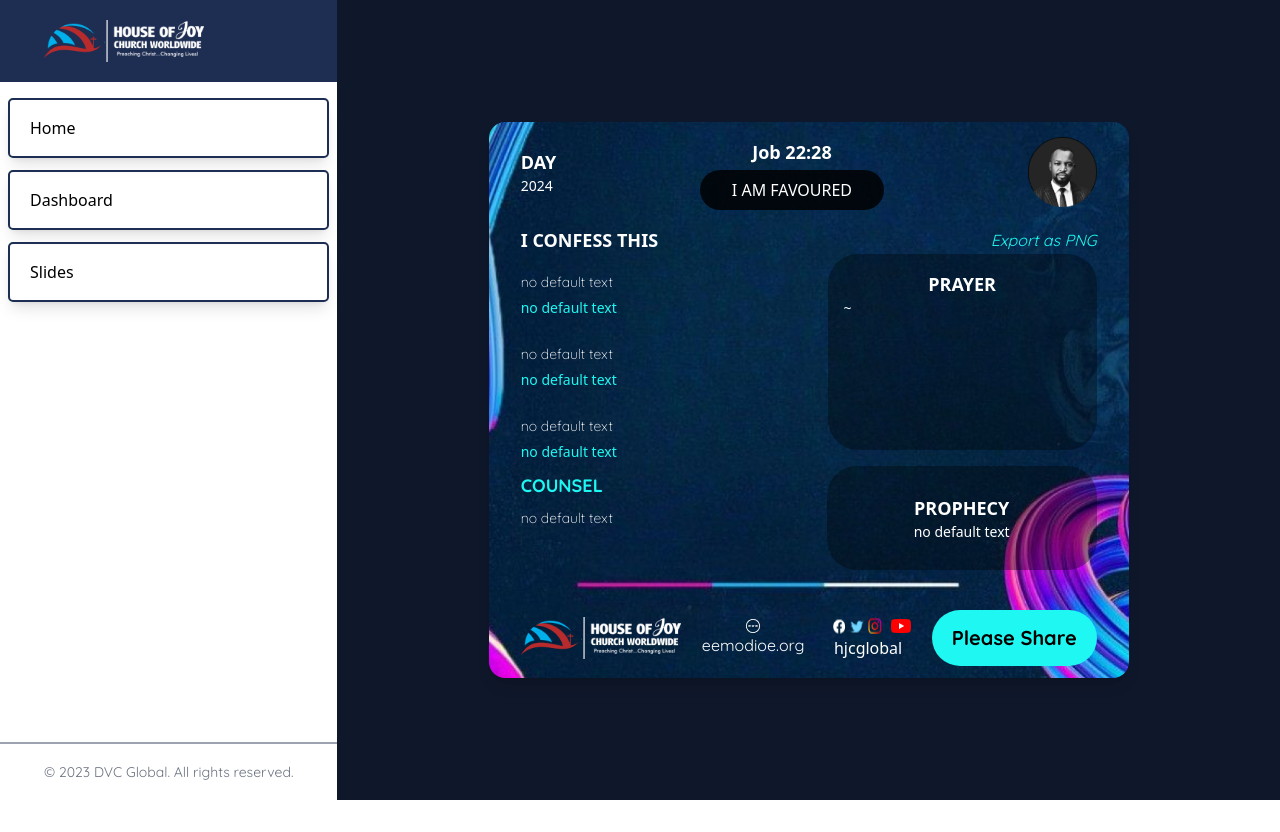
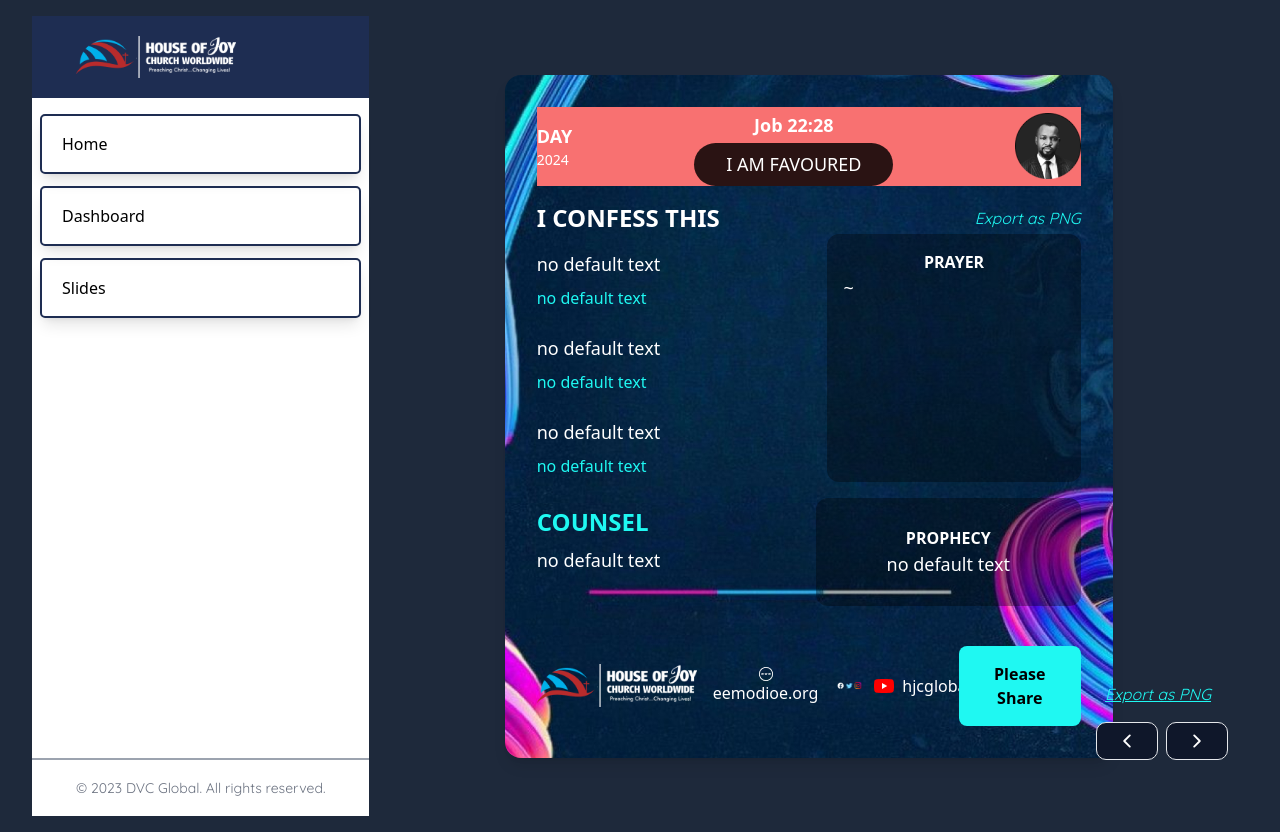
Before and after one commit to Vickel77/eemodiae-dvc, a React (Vite) app: page / in a window 1280 px wide. Before the commit the page ends 800 px from the top, so only its background shows below. Built offline with nearby package versions, Linux system fonts and the light colour scheme.

Commit message:
further changes for the tab buttons and the export tag

```diff
--- a/src/App.jsx
+++ b/src/App.jsx
@@ -1,9 +1,17 @@
-import React, { useState } from "react";
+import React, { useState, useRef } from "react";
 import InputContext from "./contexts/inputContext.js";
-import { BrowserRouter, Routes, Route } from "react-router-dom";
+import { BrowserRouter, Routes, Route, useNavigate } from "react-router-dom";
 import MainContent from "./components/MainContent";
 import NextPage from "./components/NextPage.jsx"; // Another page to navigate to
 import Form from "./components/Form.jsx";
+import { FaArrowRight, FaArrowLeft } from "react-icons/fa";
+import { IoChevronForwardOutline } from "react-icons/io5";
+import { IoChevronBackOutline } from "react-icons/io5";
+import {
+  exportComponentAsJPEG,
+  exportComponentAsPDF,
+  exportComponentAsPNG,
+} from "react-component-export-image";
 
 const App = () => {
   const [confession1, setConfession1] = useState("");
@@ -18,6 +26,66 @@ const App = () => {
   const [day, setDay] = useState("");
   const [month, setMonth] = useState("");
   const [title, setTitle] = useState("");
+  const [activeTab, setActiveTab] = useState(0);
+
+  const componentRef = useRef();
+
+
+  const tabs = [
+    {
+      id: 1,
+      title: "I CONFESS THIS",
+      content: [
+        {
+          text: confession1 || "no default text",
+          reference: scripture1 || "no default text",
+        },
+        {
+          text: confession2 || "no default text",
+          reference: scripture2 || "no default text",
+        },
+        {
+          text: confession3 || "no default text",
+          reference: scripture3 || "no default text",
+        },
+      ],
+    },
+
+    {
+      id: 2,
+      title: "COUNSEL",
+      content: [
+        {
+          text: counsel || "no counsel yet",
+          reference: "",
+        },
+      ],
+      title2: "PROPHECY",
+      update: [
+        {
+          text2: prophecy || "no prophecy yet",
+        },
+      ],
+    },
+    {
+      id: 3,
+      title: "PRAYERS",
+      content: [
+        {
+          text: "~ Lord I thank you, for baptizing me with fire.",
+          reference: "( Heb 1:7 )",
+        },
+        {
+          text: "~ Help me Lord, to increase your fire in my life.",
+          reference: "( ACTS 4:31 )",
+        },
+        {
+          text: "~ My fire will never go out in Jesus name. ",
+          reference: "( Lev 6:12 )",
+        },
+      ],
+    },
+  ];
 
   return (
     <InputContext.Provider
@@ -46,10 +114,14 @@ const App = () => {
         setMonth,
         title,
         setTitle,
+        setActiveTab,
+        activeTab,
+        tabs,
+        componentRef,
       }}
     >
       <BrowserRouter>
-        <div className="bg-slate-900 w-full flex justify-center">
+        <div className="bg-slate-800 w-full relative   flex justify-center">
           {/* Define Routes for different components */}
           <Routes>
             {/* Route for the MainContent component (the homepage or default page) */}
@@ -59,6 +131,42 @@ const App = () => {
             <Route path="/form" element={<Form />} />
             <Route path="/slide" element={<NextPage />} />
           </Routes>
+          <div className="space-x-2 mt-auto bottom-10 right-5 p-4 flex flex-col items-center justify-center absolute">
+            <div>
+              <p
+                className="italic underline cursor-pointer quicksand linearColor"
+                onClick={() =>
+                  exportComponentAsPNG(componentRef, {
+                    quality: 1,
+                    scale: 2, // Increase scale to improve clarity
+                    backgroundColor: "#ffffff", // Sets a solid white background to avoid transparency
+                  })
+                }
+              >
+                Export as PNG
+              </p>
+            </div>
+            <div className=" space-x-2  p-4 flex ">
+              <button
+                className=" rounded-[10px] bg-slate-900 border px-[20px] text-[20px] quicksand py-2  text-white"
+                onClick={() => {
+                  if (activeTab === 0) {
+                    window.location.href ='/';
+                  } else {
+                    setActiveTab((activeTab - 1) % tabs.length);
+                  }
+                }}
+              >
+                <IoChevronBackOutline />
+              </button>
+              <button
+                className="rounded-[10px] px-[20px] border bg-slate-900 text-[20px] quicksand py-2  text-white"
+                onClick={() => setActiveTab((activeTab + 1) % tabs.length)}
+              >
+                <IoChevronForwardOutline />
+              </button>
+            </div>
+          </div>
         </div>
       </BrowserRouter>
     </InputContext.Provider>
--- a/src/components/Header.jsx
+++ b/src/components/Header.jsx
@@ -8,8 +8,8 @@ import InputContext from '../contexts/inputContext';
 const Header = () => {
   const {day, month, title} = useContext(InputContext)
   return (
-    <div>
-       <div className="flex justify-between items-center mb-4">
+    <div className = "bg-red-400">
+       <div className="flex  lg:flex-row w-full justify-between items-center mb-4">
         <div>
           <Title text={`DAY ${day}`} />
           <TextContent text={`${month} 2024` } />
@@ -19,7 +19,7 @@ const Header = () => {
           <Title text="Job 22:28 " className="font-[100] text-[16px]" />
           <Button
             text="I AM FAVOURED"
-            className=" bg-[#000000D4] px-8 hover:bg-green-500 text-white"
+            className=" bg-[#000000D4] text-[14px] lg:text-[18px] px-8 hover:bg-green-500 text-white"
           />
         </div>
         <img src={pastorImg} className="w-[12%] grayscale" alt=""/>
--- a/src/components/MainContent.jsx
+++ b/src/components/MainContent.jsx
@@ -9,7 +9,6 @@ import HouseJoy from "../assets/Group 8.png";
 import vector from "../assets/Vector.png";
 import Vector2 from "../assets/Social media 1.png";
 import Vector3 from "../assets/youtube 1.png";
-import { Link } from "react-router-dom";
 import SideBar from "./SideBar";
 import Header from "./Header";
 import {
@@ -20,7 +19,7 @@ import {
 
 const DailyVictory = () => {
   const componentRef = useRef();
-  const navigate = useNavigate(); // Initialize navigation
+  const navigate = useNavigate();
   const {
     confession1,
     confession2,
@@ -43,39 +42,32 @@ const DailyVictory = () => {
   } = useContext(InputContext);
 
   const handleConfession = () => {
-    // Navigate to the next page
     navigate("/slide");
   };
+
   function insertLineBreaks(prayer) {
     return `~ ${String(prayer)
       .replace("~", "")
       .split("~")
-      .join("<br/ > <br /> ~ ")}`;
+      .join("<br/> <br/> ~ ")}`;
   }
 
   return (
-    <div ref={componentRef} className="flex w-full   items-center">
+    <div ref={componentRef} className="flex flex-col lg:flex-row w-full items-center px-4 lg:px-8 py-4">
       <SideBar />
+      <div className="heroImg text-white p-3 lg:p-8 rounded-lg shadow-lg w-full lg:w-1/2 mx-auto my-auto">
+        <Header />
 
-      <div className="heroImg text-white p-3 px-8 rounded-lg shadow-lg w-1/2 mx-auto my-auto">
-        {/* Header Section */}
-
-        <Header />
-        {/* Confession Section */}
-        <div className="flex  flex-col">
+        <div className="flex flex-col">
           <div className="flex justify-between items-center">
-            <Title
-              text="I CONFESS THIS"
-              className="text-[24px] font-[600] text-white"
-            />
-
+            <Title text="I CONFESS THIS" className="text-lg lg:text-2xl font-semibold text-white" />
             <p
-              className="italic cursor-pointer quicksand linearColor"
+              className="italic cursor-pointer quicksand linearColor text-sm lg:text-base"
               onClick={() =>
                 exportComponentAsPNG(componentRef, {
                   quality: 1,
-                  scale: 100, // Increase scale to improve clarity
-                  backgroundColor: "#ffffff", // Sets a solid white background to avoid transparency
+                  scale: 100,
+                  backgroundColor: "#ffffff",
                 })
               }
             >
@@ -83,128 +75,56 @@ const DailyVictory = () => {
             </p>
           </div>
 
-          <div className="flex space-x-10">
-            <div
-              onClick={handleConfession}
-              className="w-1/2  pointer  space-y-5 mt-4"
-            >
-              <div className="w-full flex gap-1  max-w-1/2  h-fit ">
-                <div className=" w-[100%] max-w-[100%]">
-                  <TextContent
-                    text={confession1 || "no default text"}
-                    className="text-[22px] w-fit  transition-all ease-in-out duration-200 quicksand font-[300]"
-                  />
-                  <TextContent
-                    text={scripture1 || "no default text"}
-                    className="my-1 text-[18px] linearColor"
-                  />
-                </div>
+          <div className="flex flex-col lg:flex-row space-y-4 lg:space-y-0 lg:space-x-10">
+            <div onClick={handleConfession} className="lg:w-1/2 space-y-5 mt-4">
+              {/** Confession sections with responsive text sizes */}
+              <div className="w-full flex flex-col gap-1">
+                <TextContent text={confession1 || "no default text"} className="text-base lg:text-lg font-light" />
+                <TextContent text={scripture1 || "no default text"} className="my-1 text-sm lg:text-base linearColor" />
               </div>
-              <div className="w-full flex gap-1  max-w-1/2  h-fit ">
-                <div>
-                  <TextContent
-                    text={confession2 || "no default text"}
-                    className="text-[22px]  quicksand font-[300]"
-                  />
-                  <TextContent
-                    text={scripture2 || "no default text"}
-                    className="my-1 text-[18px] linearColor"
-                  />
-                </div>
+              <div className="w-full flex flex-col gap-1">
+                <TextContent text={confession2 || "no default text"} className="text-base lg:text-lg font-light" />
+                <TextContent text={scripture2 || "no default text"} className="my-1 text-sm lg:text-base linearColor" />
               </div>
-              <div className="w-full flex gap-1   h-fit ">
-                <div>
-                  <TextContent
-                    text={confession3 || "no default text"}
-                    className="text-[22px] quicksand font-[300]"
-                  />
-                  <TextContent
-                    text={scripture3 || "no default text"}
-                    className="my-1 text-[18px] linearColor"
-                  />
-                </div>
+              <div className="w-full flex flex-col gap-1">
+                <TextContent text={confession3 || "no default text"} className="text-base lg:text-lg font-light" />
+                <TextContent text={scripture3 || "no default text"} className="my-1 text-sm lg:text-base linearColor" />
               </div>
             </div>
 
-            {/* Prayer Section */}
-            <div className="linear w-1/2 px-4 py-4 rounded-[30px] mb-4">
-              <Title text="PRAYER" className="text-[16px] px-4 text-center" />
-              <div className="">
-                <div>
-                  <TextContent innerHtml={insertLineBreaks(prayer)} />
-                </div>
-
-                {/* <div>
-                <TextContent
-                  text="~ Help me Lord, to lead the life you have chosen me for. "
-                  className="text-[22px] quicksand font-[300]"
-                />
-                <TextContent
-                  text="(Col 1:10)"
-                  className="text-[18px] quicksand"
-                />
-              </div>
-
-              <div>
-                <TextContent
-                  text="
-
-~ We rise above every limitations placed on my family in Jesus name.
-"
-                  className="text-[22px] quicksand font-[300]"
-                />
-                <TextContent
-                  text="(Zec 1:19-21)"
-                  className="text-[18px] quicksand"
-                />
-              </div> */}
-              </div>
+            <div className="linear w-full lg:w-1/2 p-4 rounded-xl mb-4">
+              <Title text="PRAYER" className="text-sm lg:text-base text-center" />
+              <TextContent innerHtml={insertLineBreaks(prayer)} className="text-base lg:text-lg" />
             </div>
           </div>
         </div>
 
-        {/* Counsel Section */}
-        <div className="flex gap-10">
-          <div className="mb-4 w-1/2">
-            <Title
-              text="COUNSEL"
-              className="text-[25px] quicksand linearColor my-2"
-            />
-            <TextContent
-              text={counsel || "no default text"}
-              className="max-w-[350px]  text-[22px] quicksand font-[200]"
-            />
+        <div className="flex flex-col lg:flex-row gap-4 mt-4">
+          <div className="lg:w-1/2 mb-4">
+            <Title text="COUNSEL" className="text-lg lg:text-2xl linearColor my-2" />
+            <TextContent text={counsel || "no default text"} className="text-base lg:text-lg font-light" />
           </div>
-
-          {/* Prophecy Section */}
-          <div className="linear h-fit p-7 text-center rounded-[30px] w-1/2 mb-4">
-            <Title text="PROPHECY" className="" />
-            <TextContent text={prophecy || "no default text"} />
+          <div className="linear p-6 lg:p-7 text-center rounded-xl w-full lg:w-1/2 mb-4">
+            <Title text="PROPHECY" className="text-sm lg:text-base" />
+            <TextContent text={prophecy || "no default text"} className="text-base lg:text-lg" />
           </div>
         </div>
 
-        {/* Footer Section */}
-        <div className="flex justify-between items-center mt-6">
-          <div>
-            <img src={HouseJoy} className="w-40" alt="" />
+        <div className="flex flex-col lg:flex-row justify-between items-center mt-6 gap-4">
+          <img src={HouseJoy} className="w-20 lg:w-40" alt="HouseJoy" />
+          <div className="flex flex-col items-center text-center">
+            <img src={vector} alt="Vector Logo" />
+            <h3 className="text-sm lg:text-base">eemodioe.org</h3>
           </div>
-          <div className="flex flex-col items-center">
-            <img src={vector} alt="" />
-            <h3 className="quicksand">eemodioe.org</h3>
+          <div className="flex items-center gap-2">
+            <img src={Vector2} alt="Social Icon 1" className="w-6 lg:w-8" />
+            <img src={Vector3} alt="Social Icon 2" className="w-6 lg:w-8" />
+            <h3 className="text-sm lg:text-base">hjcglobal</h3>
           </div>
-          <div className="flex flex-col items-center">
-            <div className="flex">
-              <img src={Vector2} alt="" />
-              <img src={Vector3} alt="" />
-            </div>
-            <h3>hjcglobal</h3>
-          </div>
-          <div>
-            <Button
-              text="Please Share"
-              className="bg-[#1FF8F2] text-[#000000] font-[700] rounded-[20px] px-[20px] text-[20px] quicksand py-4 "
-            />
-          </div>
+          <Button
+            text="Please Share"
+            className="bg-[#1FF8F2] text-black font-bold rounded-lg px-4 lg:px-6 py-2 lg:py-4 text-sm lg:text-base"
+          />
         </div>
       </div>
     </div>
--- a/src/components/NextPage.jsx
+++ b/src/components/NextPage.jsx
@@ -37,69 +37,18 @@ const App = () => {
     setConfession3,
     counsel,
     prayer,
+    setActiveTab,
+    activeTab,
     prophecy,
     setProphecy,
     setCounsel,
     setPrayer,
+    tabs,
+    componentRef,
   } = useContext(InputContext);
-  const tabs = [
-    {
-      id: 1,
-      title: "I CONFESS THIS",
-      content: [
-        {
-          text: confession1 || "no default text",
-          reference: scripture1 || "no default text",
-        },
-        {
-          text: confession2 || "no default text",
-          reference: scripture2 || "no default text",
-        },
-        {
-          text: confession3 || "no default text",
-          reference: scripture3 || "no default text",
-        },
-      ],
-    },
 
-    {
-      id: 2,
-      title: "COUNSEL",
-      content: [
-        {
-          text: counsel || "no counsel yet",
-          reference: "",
-        },
-      ],
-      title2: "PROPHECY",
-      update: [
-        {
-          text2: prophecy || "no prophecy yet",
-        },
-      ],
-    },
-    {
-      id: 3,
-      title: "PRAYERS",
-      content: [
-        {
-          text: "~ Lord I thank you, for baptizing me with fire.",
-          reference: "( Heb 1:7 )",
-        },
-        {
-          text: "~ Help me Lord, to increase your fire in my life.",
-          reference: "( ACTS 4:31 )",
-        },
-        {
-          text: "~ My fire will never go out in Jesus name. ",
-          reference: "( Lev 6:12 )",
-        },
-      ],
-    },
-  ];
 
-  const componentRef = useRef();
-  const [activeTab, setActiveTab] = useState(0);
+
   const navigate = useNavigate();
   const handleTabChange = (activeTab) => {
     if (activeTab === 0) {
@@ -109,10 +58,11 @@ const App = () => {
     }
   };
   return (
-    <div ref={componentRef} className="flex w-full items-center">
+    <div  className="flex w-full items-center">
       <SideBar />
-      <div className="heroImg text-white p-3 px-8 rounded-lg shadow-lg w-1/2 mx-auto my-auto">
-        {/* Header Section */}
+      <div ref={componentRef} className=" heroImg text-white p-3 px-8 rounded-lg shadow-lg w-1/2 mx-auto my-auto"style={{
+          backgroundSize: 'cover'  // Double the size
+          }}>
         <Header />
         <div className="  w-flex ">
           <div className="flex justify-between  items-center mt-8">
@@ -131,18 +81,7 @@ const App = () => {
               ))}
             </div>
 
-            <p
-              className="italic cursor-pointer quicksand linearColor"
-              onClick={() =>
-                exportComponentAsPNG(componentRef, {
-                  quality: 1,
-                  scale: 100, // Increase scale to improve clarity
-                  backgroundColor: "#ffffff", // Sets a solid white background to avoid transparency
-                })
-              }
-            >
-              Export as PNG
-            </p>
+
           </div>
           <div className="">
             <TabContent tab={tabs[activeTab]} />
@@ -152,20 +91,6 @@ const App = () => {
                 {activeTab + 1}/{tabs.length}
               </span>
               {/* Navigation Buttons */}
-              <div className="space-x-2">
-                <button
-                  className=" rounded-[10px] bg-[#033331bb] px-[20px] text-[20px] quicksand py-2  text-white"
-                  onClick={() => setActiveTab((activeTab - 1) % tabs.length)}
-                >
-                  <IoChevronBackOutline />
-                </button>
-                <button
-                  className="rounded-[10px] px-[20px] bg-[#033331bb] text-[20px] quicksand py-2  text-white"
-                  onClick={() => setActiveTab((activeTab + 1) % tabs.length)}
-                >
-                  <IoChevronForwardOutline />
-                </button>
-              </div>
             </div>
           </div>
         </div>
--- a/src/components/SideBar.jsx
+++ b/src/components/SideBar.jsx
@@ -4,7 +4,7 @@ import HouseJoy from "../assets/Group 8.png";
 
 const SideBar = () => {
   return (
-    <div className="  flex flex-col h-screen bg-white">
+    <div className="  hidden lg:flex flex-col h-screen bg-white">
           <div className="px-11 bg-[#1e2d52] py-5">
             <img src={HouseJoy} className="w-40" alt="" />
           </div>
```
